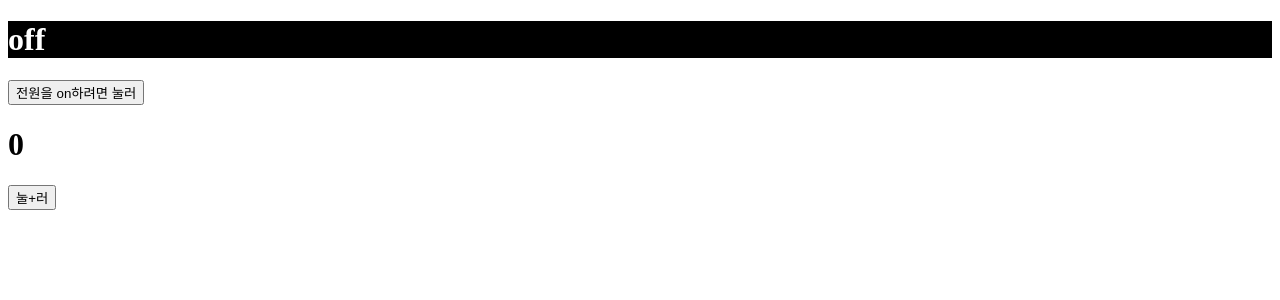
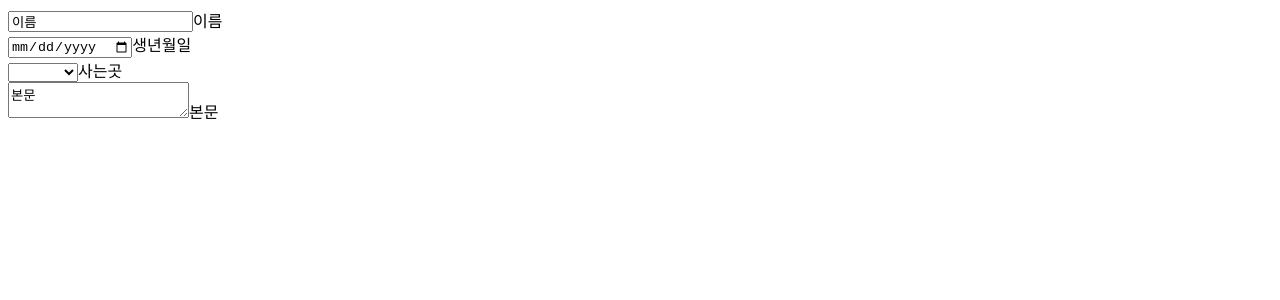
Before and after one commit to yulfather/onebite-react, a React (Vite) app in the folder section05/: page / in a window 1280 px wide. Shown: the top 300 px of the page. Built offline with nearby package versions, Linux system fonts and the light colour scheme.

Commit message:
section05 state사용자 입력1

```diff
--- /dev/null
+++ b/section05/src/App4.jsx
@@ -0,0 +1,14 @@
+import "./App.css";
+import Register from "./components/Register";
+
+// State로 사용자 입력 관리하기1
+
+function App4() {
+  return (
+    <>
+      <Register />
+    </>
+  );
+}
+
+export default App4;
--- a/section05/src/components/MiniUseState.jsx
+++ b/section05/src/components/MiniUseState.jsx
@@ -62,3 +62,4 @@
 //  - hookIndex가 호출 순서를 기억하는 키
 //  - setState는 currentIndex를 클로저로 기억해서 "자기 상태 칸"을 업데이트
 //  - 상태 업데이트 후 scheduleRender()로 리렌더
+export default App;
--- /dev/null
+++ b/section05/src/components/Register.jsx
@@ -0,0 +1,66 @@
+import { useState } from "react";
+
+// 간단한 회원가입 폼
+// 1. 사용자 이름
+// 2. 생년월일
+// 3. 국적
+// 4. 자기소개
+
+const Register = () => {
+  const [name, setName] = useState("이름");
+  const [birth, setBirth] = useState("생년월일");
+  const [country, setCountry] = useState("사는곳");
+  const [bio, setBio] = useState("본문");
+
+  // onChange에 매개변수로 사용되어 이벤트 객체를 호출할 함수
+  // 인풋창에 입력이 되면 감지해여 이벤트헨들러 함수 호출
+  // 콘솔창에 호출된 SyntheticBaseEvent -> target -> value값 지정
+  // onChangeName안에서 setName이 호출되면서 name값이 최종적으로 지정됨
+  const onChangeName = (e) => {
+    setName(e.target.value);
+  };
+
+  const onChangeBirth = (e) => {
+    setBirth(e.target.value);
+  };
+
+  const onChangeCountry = (e) => {
+    setCountry(e.target.value);
+  };
+
+  const onChangeBio = (e) => {
+    setBio(e.target.value);
+  };
+
+  // 인풋에 값이 변경되었을때를 의미하는 onChange설정
+  return (
+    <div>
+      <div>
+        <input value={name} onChange={onChangeName} placeholder="name" />
+        {name}
+      </div>
+
+      <div>
+        <input value={birth} type={"date"} onChange={onChangeBirth} />
+        {birth}
+      </div>
+
+      <div>
+        <select value={country} onChange={onChangeCountry}>
+          <option value={""}></option>
+          <option value={"kr"}>korea</option>
+          <option value={"us"}>america</option>
+          <option value={"uk"}>englend</option>
+        </select>
+        {country}
+      </div>
+
+      <div>
+        <textarea value={bio} onChange={onChangeBio} placeholder="본문" />
+        {bio}
+      </div>
+    </div>
+  );
+};
+
+export default Register;
--- a/section05/src/main.jsx
+++ b/section05/src/main.jsx
@@ -1,5 +1,5 @@
 import { createRoot } from "react-dom/client";
 import "./index.css";
-import App3 from "./App3.jsx";
+import App4 from "./App4.jsx";
 
-createRoot(document.getElementById("root")).render(<App3 />);
+createRoot(document.getElementById("root")).render(<App4 />);
```
